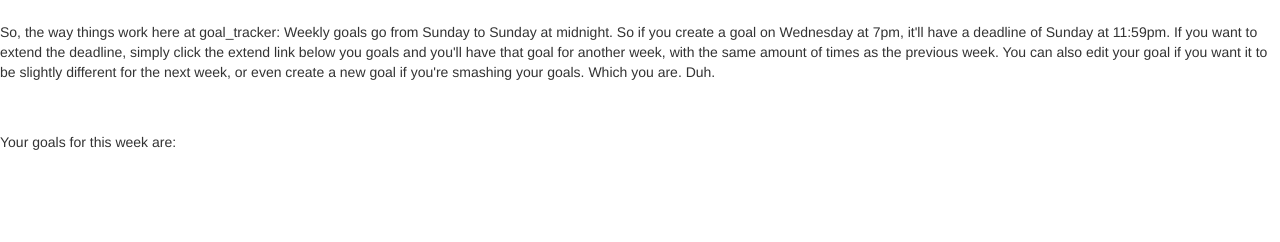
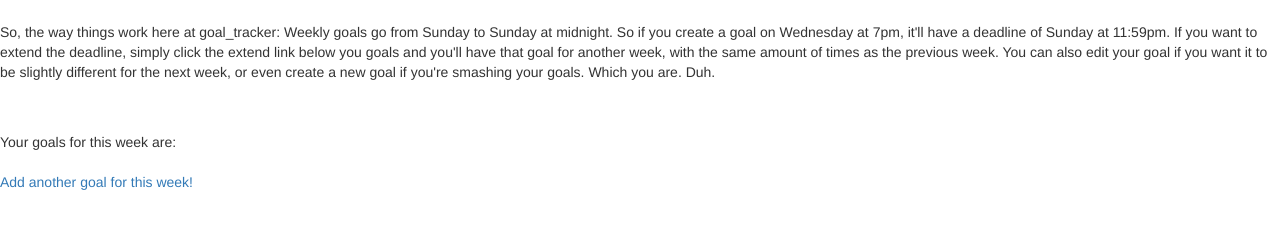
Before and after one commit to elizabethlarkinnelson/HB_Project, a Flask app: template templates/user_goals.html in a window 1280 px wide. Shown: the part 110-352 px from the top of the page. Run offline with Flask 2, Linux system fonts and the light colour scheme; the template is opened without the code that fills it, so the values that code supplies are empty; some libraries are stand-ins or nearby versions.

Commit message:
Created a link/route from the user's goal page that let's them add more goals to their created goals for the week.

```diff
--- a/server.py
+++ b/server.py
@@ -111,6 +111,13 @@ def user_goals(user_id):
                                goals=goals)
 
 
+@app.route('/add_goal')
+def add_goal():
+    """Allow's user to add goals."""
+
+    return render_template('create_goal.html')
+
+
 @app.route('/submit_goals', methods=['POST'])
 def submit_goals():
     """Submit user's created goal and reroutes to user goal page"""
--- a/templates/user_goals.html
+++ b/templates/user_goals.html
@@ -42,4 +42,6 @@ Your goals for this week are:
     {% endfor %}
 
 
+<a href='/add_goal'>Add another goal for this week!</a>
+
 {% endblock %}
```
